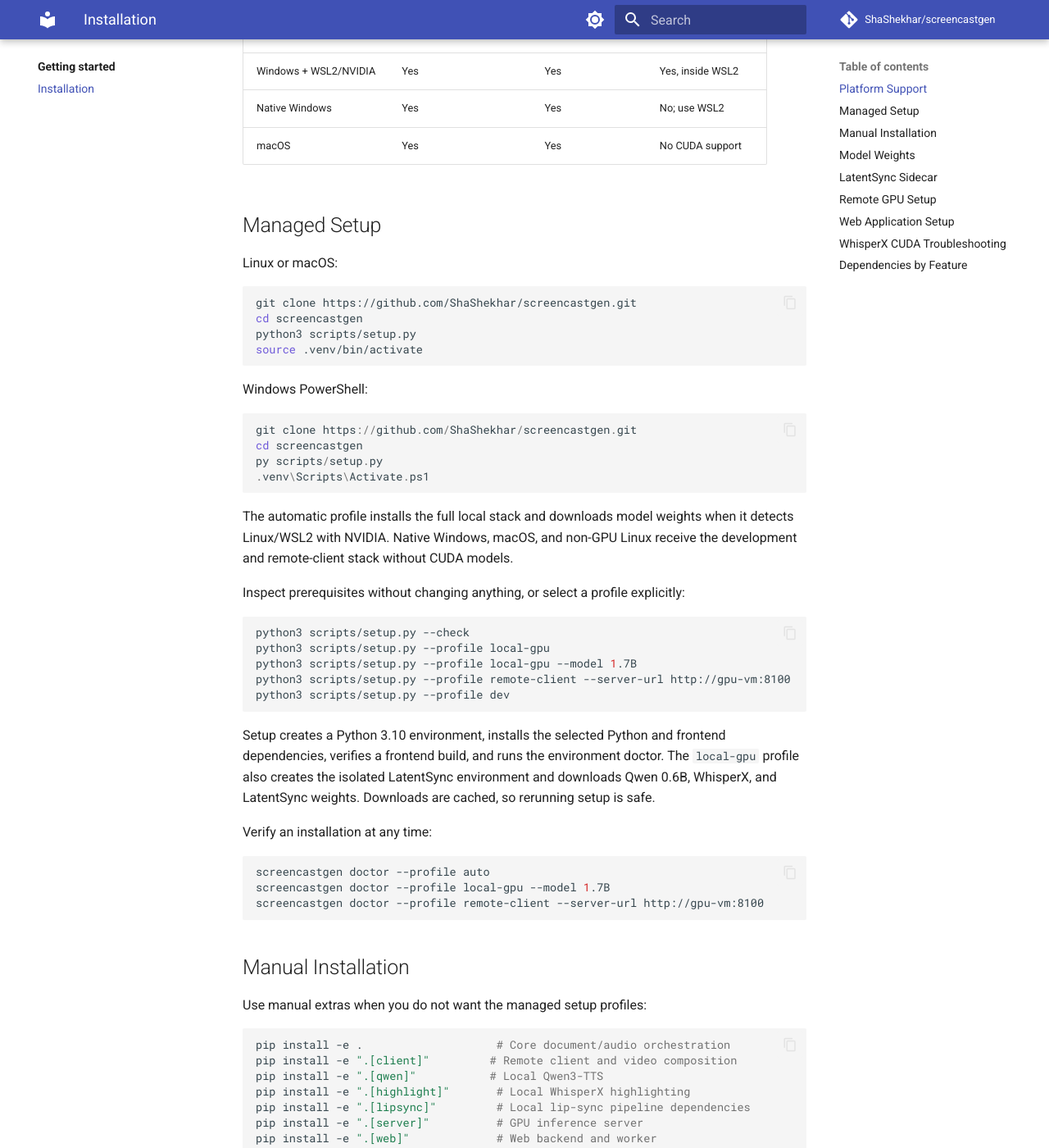
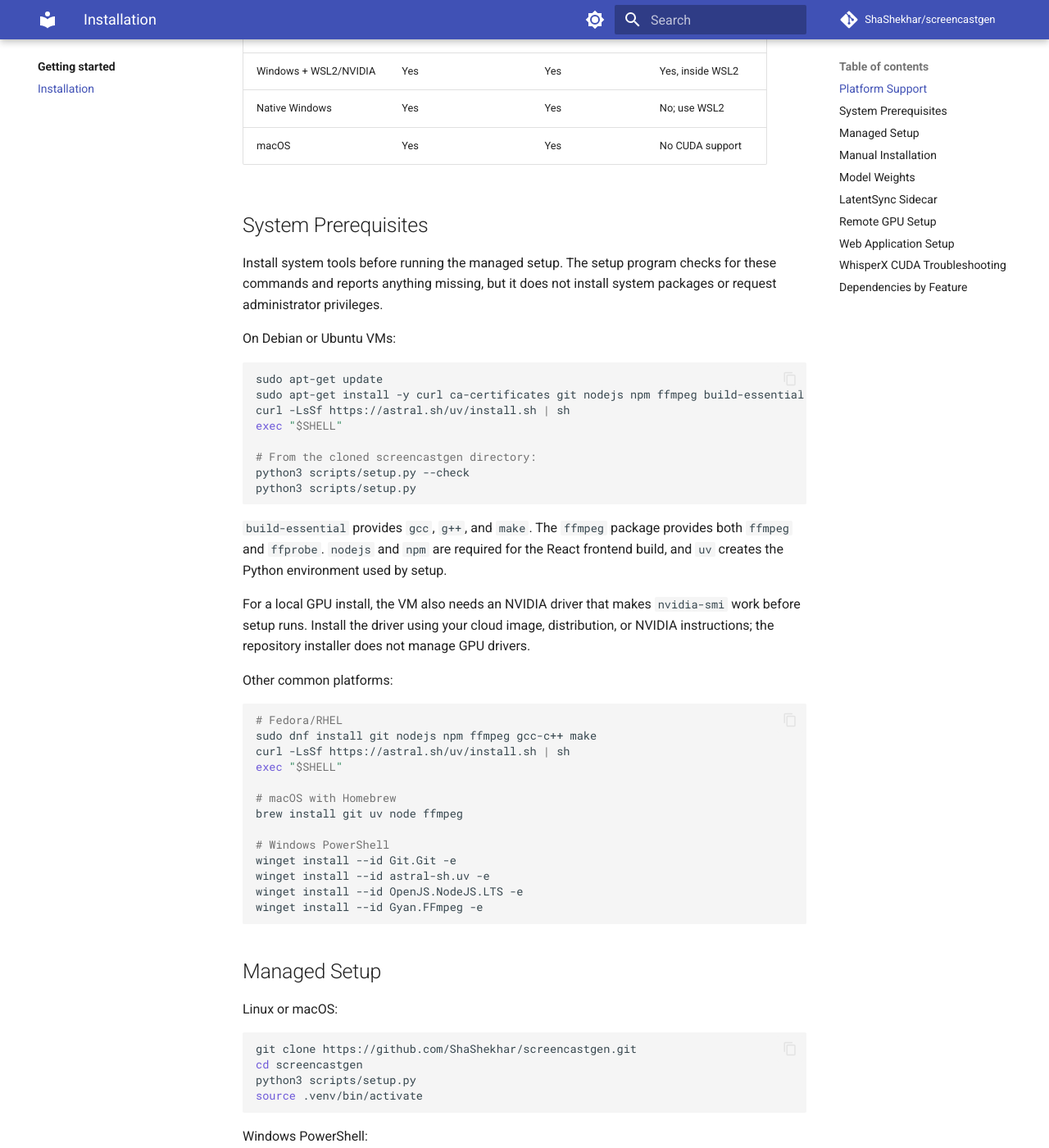
Before and after one commit to ShaShekhar/screencastgen, an MkDocs documentation site: the page built from docs/getting-started/installation.md, in a window 1280 px wide and 1400 px high, scrolled down 597 px. Shown: the whole window at 82% size. Built offline with MkDocs 1.6.1 and Material for MkDocs 9.7.7, drawn with Linux system fonts in a browser that asks for light colours; comment, search, counter and statistics services are not loaded.

Commit message:
Improve prerequisite install guidance

````diff
--- a/INSTALLATION.md
+++ b/INSTALLATION.md
@@ -19,6 +19,52 @@
 | Windows + WSL2/NVIDIA | Yes | Yes | Yes, inside WSL2 |
 | Native Windows | Yes | Yes | No; use WSL2 |
 | macOS | Yes | Yes | No CUDA support |
+
+## System Prerequisites
+
+Install system tools before running the managed setup. The setup program checks
+for these commands and reports anything missing, but it does not install system
+packages or request administrator privileges.
+
+On Debian or Ubuntu VMs:
+
+```bash
+sudo apt-get update
+sudo apt-get install -y curl ca-certificates git nodejs npm ffmpeg build-essential
+curl -LsSf https://astral.sh/uv/install.sh | sh
+exec "$SHELL"
+
+# From the cloned screencastgen directory:
+python3 scripts/setup.py --check
+python3 scripts/setup.py
+```
+
+`build-essential` provides `gcc`, `g++`, and `make`. The `ffmpeg` package
+provides both `ffmpeg` and `ffprobe`. `nodejs` and `npm` are required for the
+React frontend build, and `uv` creates the Python environment used by setup.
+
+For a local GPU install, the VM also needs an NVIDIA driver that makes
+`nvidia-smi` work before setup runs. Install the driver using your cloud image,
+distribution, or NVIDIA instructions; the repository installer does not manage
+GPU drivers.
+
+Other common platforms:
+
+```bash
+# Fedora/RHEL
+sudo dnf install git nodejs npm ffmpeg gcc-c++ make
+curl -LsSf https://astral.sh/uv/install.sh | sh
+exec "$SHELL"
+
+# macOS with Homebrew
+brew install git uv node ffmpeg
+
+# Windows PowerShell
+winget install --id Git.Git -e
+winget install --id astral-sh.uv -e
+winget install --id OpenJS.NodeJS.LTS -e
+winget install --id Gyan.FFmpeg -e
+```
 
 ## Managed Setup
 
````
Also changed, not shown: 2 other files.
